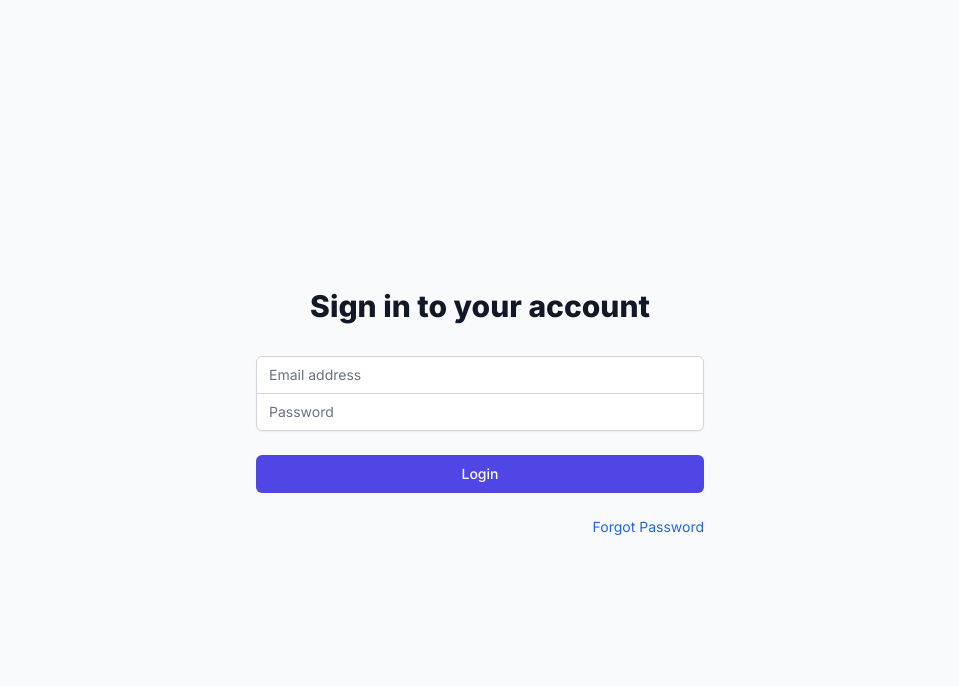
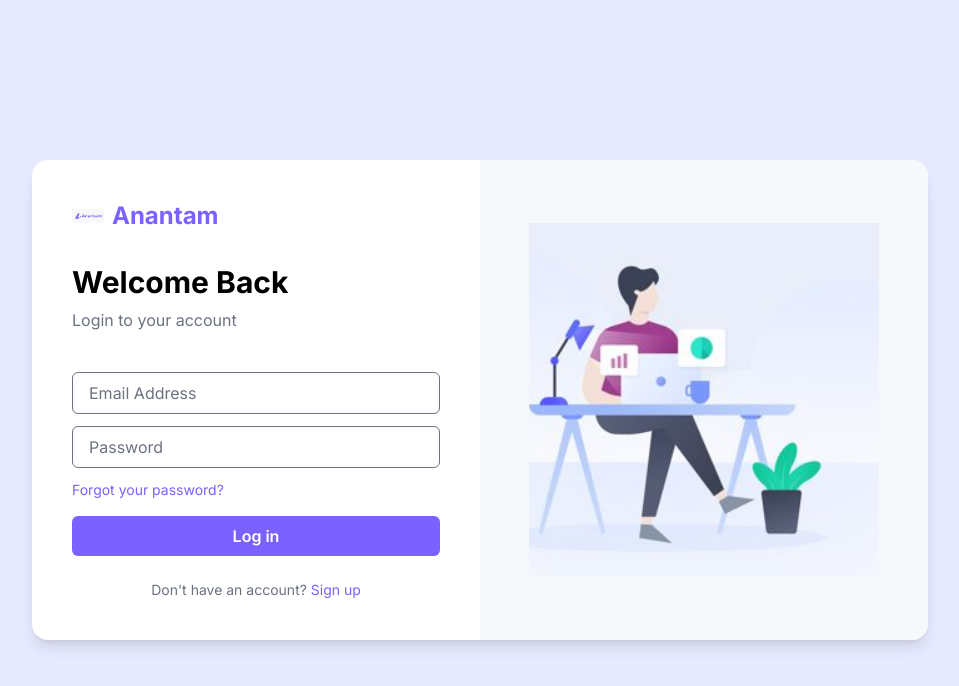
Before and after one commit to vraj4503/hrms-frontend, a Next.js app: page /login in a window 1280 px wide. Shown: the top 686 px of the page, without its empty margins (160-1119 px from the left). Built offline with nearby package versions, Linux system fonts and the light colour scheme.

Commit message:
Todau's work in frontend

```diff
--- a/src/app/login/page.tsx
+++ b/src/app/login/page.tsx
@@ -3,6 +3,8 @@
 import { useState } from 'react';
 import { useRouter } from 'next/navigation';
 import CryptoJS from 'crypto-js';
+import Image from 'next/image';
+import Link from 'next/link';
 
 const SECRET_KEY = 'Vraj123';
 
@@ -68,66 +70,62 @@ export default function LoginPage() {
   };
 
   return (
-    <main className="min-h-screen flex items-center justify-center bg-gray-50 py-12 px-4 sm:px-6 lg:px-8">
-      <div className="max-w-md w-full space-y-8">
-        <div>
-          <h2 className="mt-6 text-center text-3xl font-extrabold text-gray-900">
-            Sign in to your account
-          </h2>
-        </div>
-        <div className="mt-8 space-y-6">
-          <div className="rounded-md shadow-sm -space-y-px">
-            <div>
-              <label htmlFor="email" className="sr-only">
-                Email address
-              </label>
-              <input
-                id="email"
-                name="email"
-                type="email"
-                required
-                className="appearance-none rounded-none relative block w-full px-3 py-2 border border-gray-300 placeholder-gray-500 text-gray-900 rounded-t-md focus:outline-none focus:ring-indigo-500 focus:border-indigo-500 focus:z-10 sm:text-sm"
-                placeholder="Email address"
-                value={email}
-                onChange={(e) => setEmail(e.target.value)}
-              />
-            </div>
-            <div>
-              <label htmlFor="password" className="sr-only">
-                Password
-              </label>
-              <input
-                id="password"
-                name="password"
-                type="password"
-                required
-                className="appearance-none rounded-none relative block w-full px-3 py-2 border border-gray-300 placeholder-gray-500 text-gray-900 rounded-b-md focus:outline-none focus:ring-indigo-500 focus:border-indigo-500 focus:z-10 sm:text-sm"
-                placeholder="Password"
-                value={password}
-                onChange={(e) => setPassword(e.target.value)}
-              />
-            </div>
+    <div className="min-h-screen flex items-center justify-center bg-[#e7eafe]">
+      <div className="bg-white rounded-2xl shadow-lg flex w-full max-w-4xl overflow-hidden">
+        {/* Left: Login Form */}
+        <div className="w-full md:w-1/2 p-10 flex flex-col justify-center">
+          <div className="mb-8 flex items-center space-x-2">
+            <Image src="/anantam-logo.png" alt="Anantam Logo" width={32} height={32} />
+            <span className="text-2xl font-bold text-[#7b61ff]">Anantam</span>
+          </div>
+          <h2 className="text-3xl font-bold mb-2">Welcome Back</h2>
+          <p className="mb-6 text-gray-500">Login to your account</p>
+
+          <div className="flex items-center mb-4">
 
           </div>
+          <form>
+            <input
+              type="email"
+              placeholder="Email Address"
+              className="w-full mb-3 px-4 py-2 border rounded-md focus:outline-none focus:ring-2 focus:ring-[#7b61ff]"
+            />
+            <input
+              type="password"
+              placeholder="Password"
+              className="w-full mb-3 px-4 py-2 border rounded-md focus:outline-none focus:ring-2 focus:ring-[#7b61ff]"
+            />
+            <div className="flex justify-between items-center mb-4">
 
-          <button
-            onClick={handleLogin}
-            className="group relative w-full flex justify-center py-2 px-4 border border-transparent text-sm font-medium rounded-md text-white bg-indigo-600 hover:bg-indigo-700 focus:outline-none focus:ring-2 focus:ring-offset-2 focus:ring-indigo-500"
-          >
-            Login
-          </button>
-
-          <div className="flex justify-end mt-2">
-              <a href="/reset-password" className="text-sm text-blue-600 hover:underline">Forgot Password</a>
+              <Link href="/forgot-password" className="text-[#7b61ff] text-sm hover:underline">
+                Forgot your password?
+              </Link>
             </div>
-
-          {error && (
-            <div className="text-red-500 text-center text-sm">
-              {error}
-            </div>
-          )}
+            <button
+              type="submit"
+              className="w-full bg-[#7b61ff] text-white py-2 rounded-md font-semibold hover:bg-[#6a4ee6] transition"
+            >
+              Log in
+            </button>
+          </form>
+          <p className="mt-6 text-center text-gray-500 text-sm">
+            Don&apos;t have an account?{' '}
+            <Link href="/signup" className="text-[#7b61ff] hover:underline">
+              Sign up
+            </Link>
+          </p>
+        </div>
+        {/* Right: Illustration */}
+        <div className="hidden md:flex w-1/2 bg-[#f7f8fa] items-center justify-center">
+          <Image
+            src="/login-illustration.png"
+            alt="Login Illustration"
+            width={350}
+            height={350}
+            className="object-contain"
+          />
         </div>
       </div>
-    </main>
+    </div>
   );
 }
```
Also changed, not shown: public/anantam-logo.png (added), public/login-illustration.png (added).
